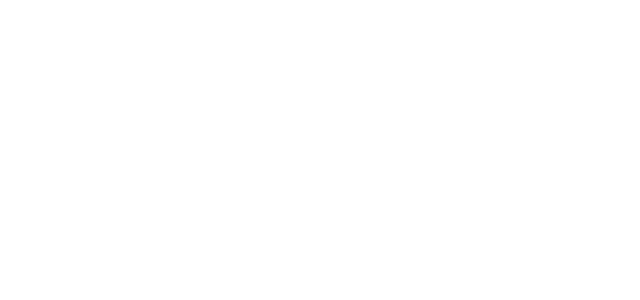
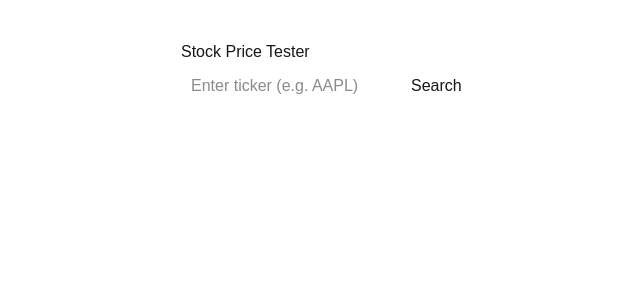
Before and after one commit to zander1650/WebDevStockApp, a Next.js app: page / in a window 1280 px wide. Shown: the top 300 px of the page, without its empty margins (199-839 px from the left). Built offline with nearby package versions, Linux system fonts and the light colour scheme.

Commit message:
Starting working api test

```diff
--- a/app/page.js
+++ b/app/page.js
@@ -1,7 +1,7 @@
 "use client"
 
 import { useState } from "react";
-import { Axios } from "axios";
+import axios from "axios";
 
 
 export default function Home() {
@@ -9,7 +9,7 @@
   const APIKEY = "d4jpb8pr01qgcb0unq7gd4jpb8pr01qgcb0unq80";
 
   // Main functions Usestate for the searching and such
-function app() {
+
   const [ticker, setTicker] = useState("");
   const [data, setData] = useState(null);
   const [loading, setLoading] = useState(false);
@@ -18,16 +18,63 @@
  const searchStock = async () =>  {
 // If user enters nothing return (No point in calling API)
 if (!ticker.trim()) return;
-setLoading = (true);
-setError = ("");
-setData = (null);
+setLoading(true);
+setError("");
+setData(null);
+
+// api call
+
+try {
+      const response = await axios.get(
+        `https://finnhub.io/api/v1/quote?symbol=${ticker.toUpperCase()}&token=${APIKEY}`
+      );
+      setData(response.data);
 
  }
-}
+ catch (error) {
+  setError("Stock not found or the Api's busted");
+ }
+ finally {
+  setLoading(false);
+ }
+};
+
+
   return (
+  <div style={{ padding: "40px", fontFamily: "Arial, sans-serif", maxWidth: "600px", margin: "auto" }}>
+      <h1>Stock Price Tester</h1>
 
-    <div> </div>
+      <div style={{ marginBottom: "20px" }}>
+        <input
+          type="text"
+          placeholder="Enter ticker (e.g. AAPL)"
+          value={ticker}
+          onChange={(e) => setTicker(e.target.value)}
+          onKeyPress={(e) => e.key === "Enter" && searchStock()}
+          style={{ padding: "10px", width: "200px", fontSize: "16px" }}
+        />
+        <button onClick={searchStock} disabled={loading} style={{ padding: "10px 20px", marginLeft: "10px" }}>
+          {loading ? "Loading..." : "Search"}
+        </button>
+      </div>
+
+      {error && <p style={{ color: "red" }}>{error}</p>}
+
+      {data && data.c > 0 && (
+        <div style={{ border: "1px solid #ccc", padding: "20px", borderRadius: "8px" }}>
+          <h2>{ticker.toUpperCase()}</h2>
+          <p><strong>Current Price:</strong> ${data.c?.toFixed(2)}</p>
+          <p><strong>Change Today:</strong>
+            <span style={{ color: data.c >= data.pc ? "green" : "red" }}>
+              {" "}{data.c >= data.pc ? "↑" : "↓"} {((data.c - data.pc)/data.pc*100).toFixed(2)}%
+            </span>
+          </p>
+          <p>Previous Close: ${data.pc?.toFixed(2)}</p>
+          <p>Day High: ${data.h?.toFixed(2)} | Day Low: ${data.l?.toFixed(2)}</p>
+          <small>Data by Finnhub.io (real-time)</small>
+        </div>
+      )}
+    </div>
   );
 
-
 }
```
